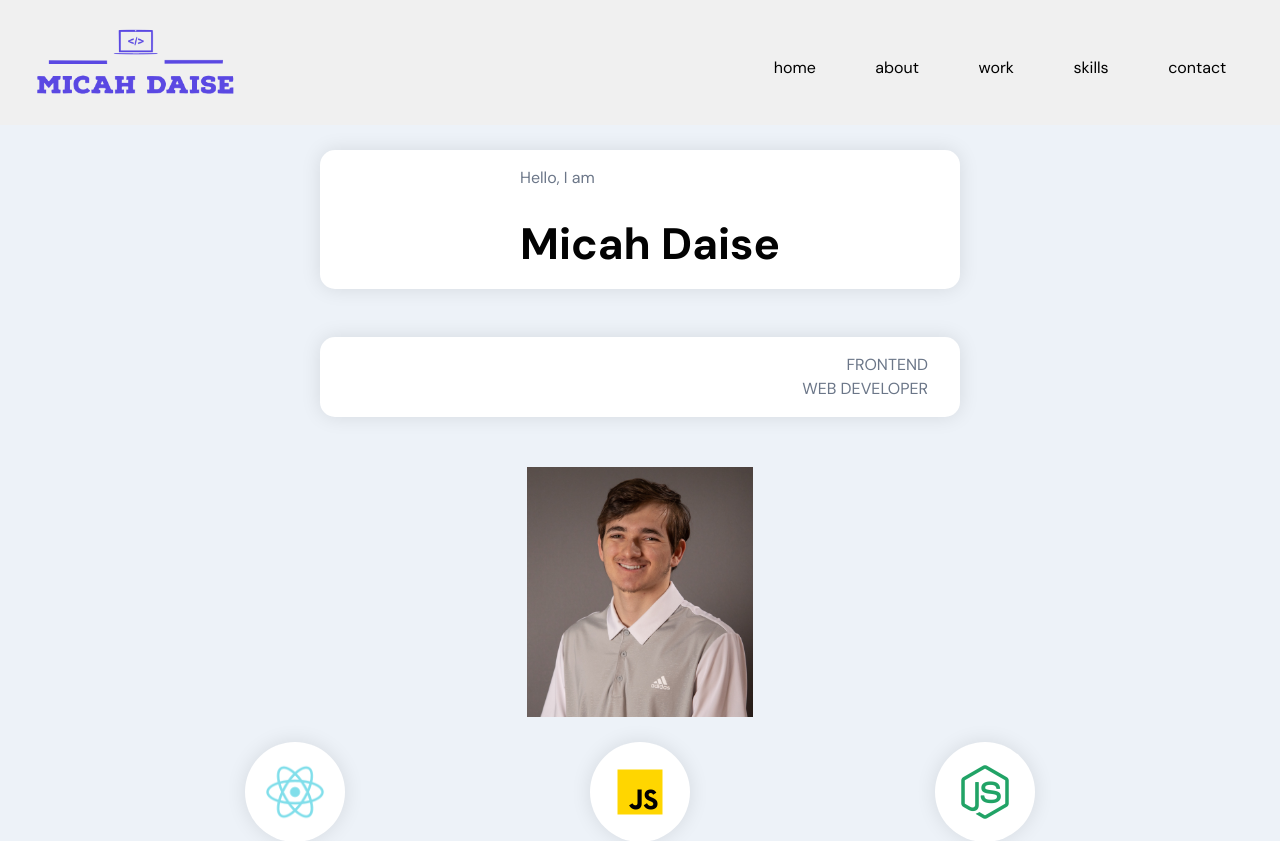
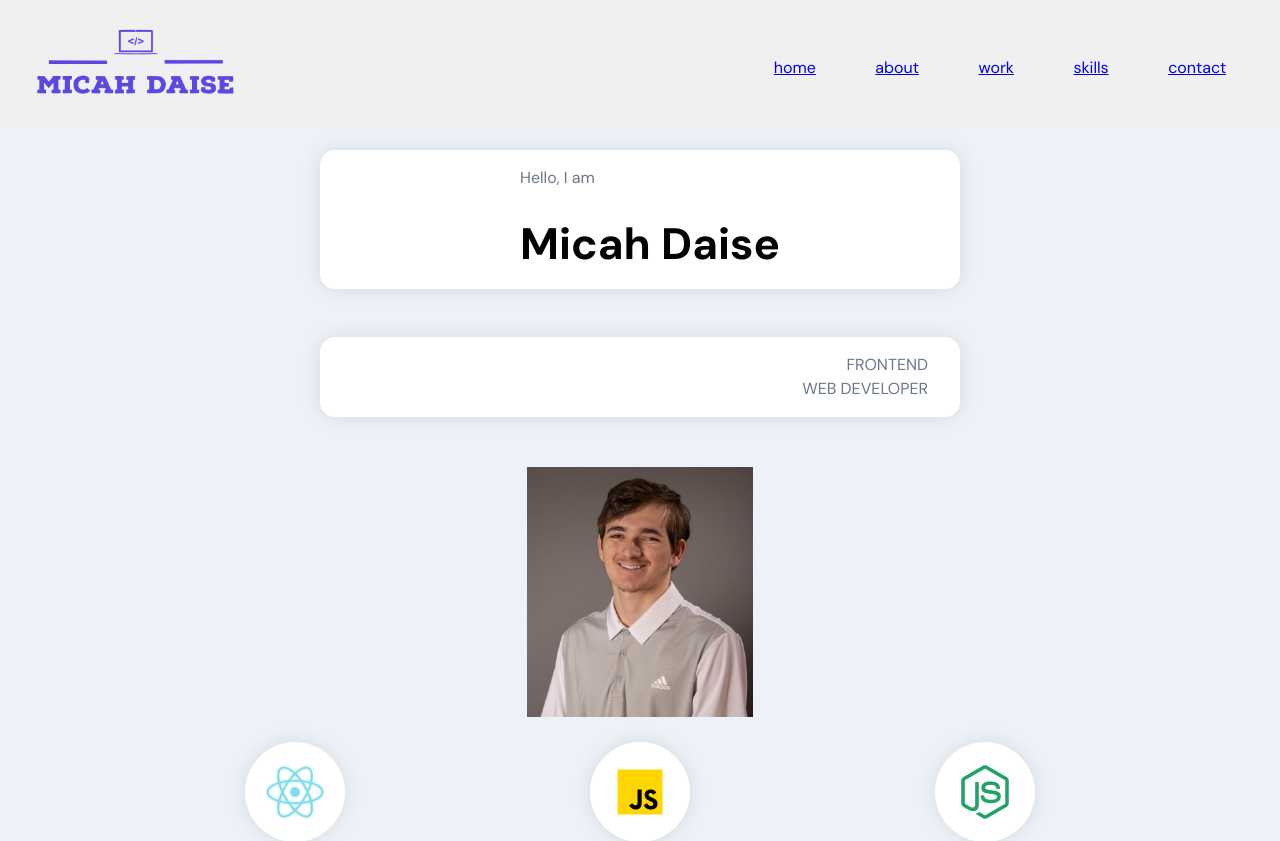
Before and after one commit to MicahD18/my-portfolio, a React (Create React App) app in the folder client/: page / in a window 1280 px wide. Shown: the top 841 px of the page. Built offline with nearby package versions, Linux system fonts and the light colour scheme.

Commit message:
added links to navbar items

```diff
--- a/client/package.json
+++ b/client/package.json
@@ -9,6 +9,8 @@
     "react": "^18.1.0",
     "react-dom": "^18.1.0",
     "react-icons": "^4.4.0",
+    "react-router-dom": "^6.3.0",
+    "react-router-hash-link": "^2.4.3",
     "react-scripts": "0.9.5"
   },
   "scripts": {
--- a/client/src/components/Navbar/Navbar.jsx
+++ b/client/src/components/Navbar/Navbar.jsx
@@ -3,6 +3,9 @@ import React, { useState } from "react";
 import { images } from "../../constants";
 
 import "./Navbar.css";
+
+import { BrowserRouter } from "react-router-dom";
+import { HashLink } from "react-router-hash-link";
 
 import { makeStyles } from "@material-ui/core/styles";
 import AppBar from "@material-ui/core/AppBar";
@@ -84,8 +87,8 @@ const useStyles = makeStyles(() => ({
     backgroundSize: "cover",
     backgroundRepeat: "repeat",
     "@media (min-width: 750px)": {
-      display: "none"
-    }
+      display: "none",
+    },
   },
   close__button: {
     width: "35px",
@@ -93,8 +96,16 @@ const useStyles = makeStyles(() => ({
     color: "black",
     margin: "0.5rem 32vw",
     marginTop: "30px",
-  }
+  },
 }));
+
+const menuItems = [
+  { name: "home" },
+  { name: "about" },
+  { name: "work" },
+  { name: "skills" },
+  { name: "contact" },
+];
 
 const Navbar = () => {
   const classes = useStyles();
@@ -103,25 +114,23 @@ const Navbar = () => {
 
   return (
     <nav>
-      <div >
+      <div>
         <Toolbar position="static" className={classes.appBar}>
           <img
             src={images.logo}
             alt="logo"
             className={classes.app__navbar_logo}
           />
-          <ul className="app__navbar-links">
-            {["home", "about", "work", "skills", "contact"].map(
-              (item, index) => {
-                return (
-                  <li key={index}>
-                    <div />
-                    <a>{item}</a>
-                  </li>
-                );
-              }
-            )}
-          </ul>
+          <div className="app__navbar-links">
+            {menuItems.map((item, index) => {
+              return (
+                <li key={index}>
+                  <div />
+                  <a href={`#${item.name}`}>{item.name}</a>
+                </li>
+              );
+            })}
+          </div>
           <div className={classes.app__navbar_menu}>
             <IconButton className={classes.menu}>
               <MenuIcon
@@ -138,8 +147,8 @@ const Navbar = () => {
           <IconButton className={classes.close__button}>
             <CloseIcon onClick={() => setToggle(false)} />
           </IconButton>
-          <ul className={classes.app__navbar_links}>
-            {["home", "about", "work", "skills", "contact"].map(
+          <div className={classes.app__navbar_links}>
+            {menuItems.map(
               (item, index) => {
                 return (
                   <div>
@@ -153,13 +162,13 @@ const Navbar = () => {
                         fontSize: "18px",
                       }}
                     >
-                      <a>{item}</a>
+                      <a href={`#${item.name}`}>{item.name}</a>
                     </li>
                   </div>
                 );
               }
             )}
-          </ul>
+          </div>
         </div>
       )}
     </nav>
```
Also changed, not shown: 1 other file (tests, documents, lock files or other folders).
